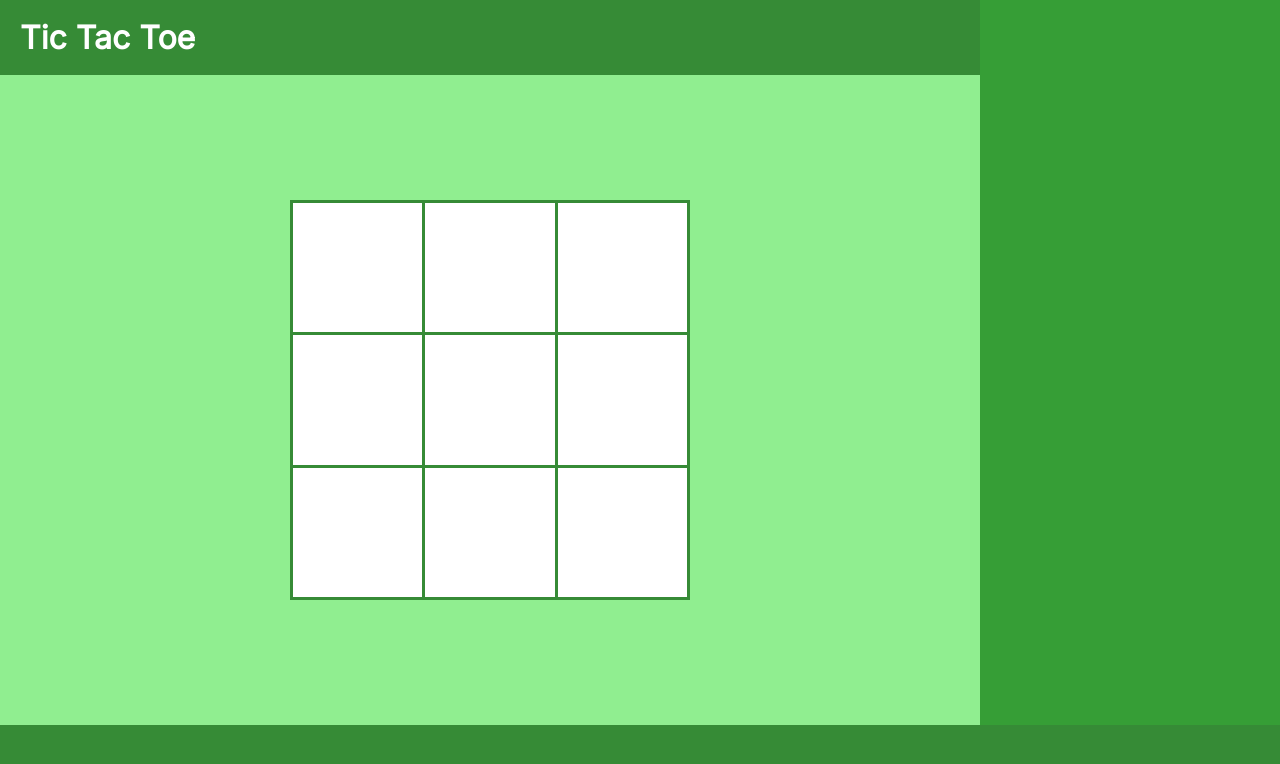
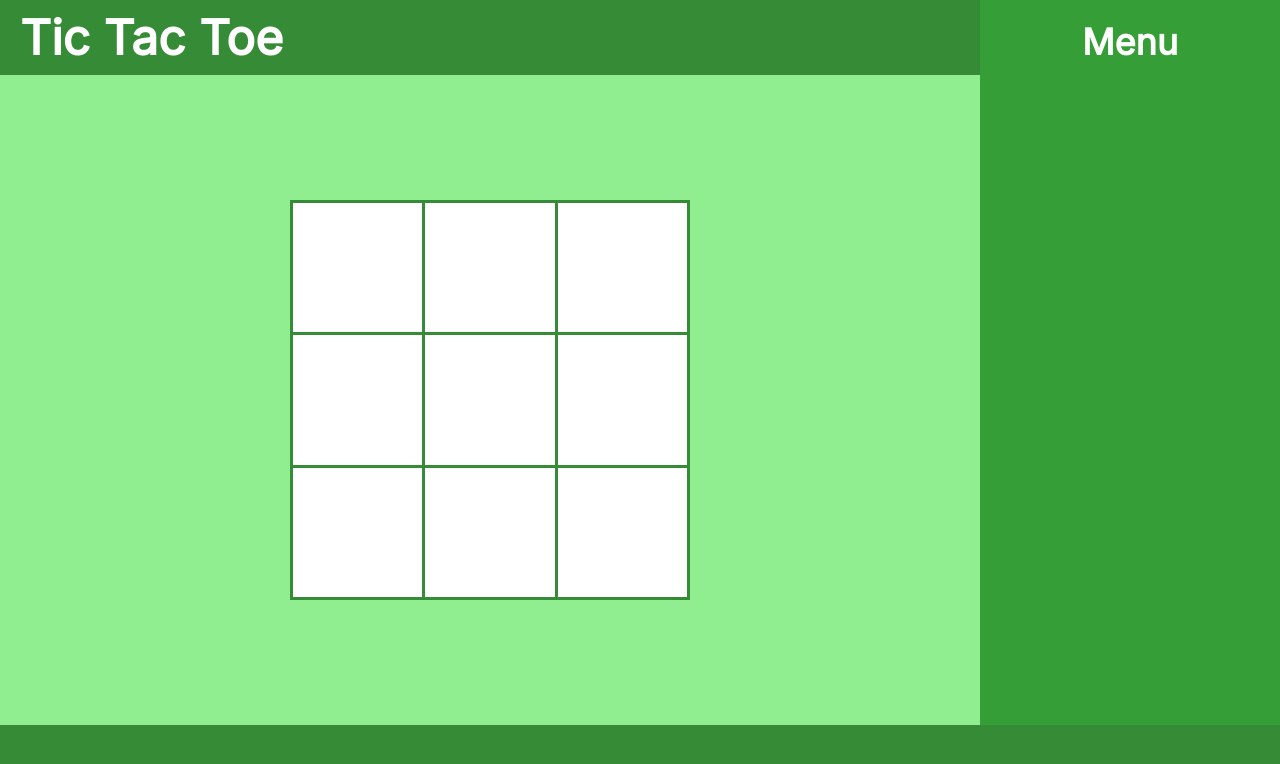
Before and after one commit to villiamrose/odin-tic-tac-toe, a plain HTML site: page index.html in a window 1280 px wide. Drawn offline with Linux system fonts and the light colour scheme.

Commit message:
Add title to sidebar

```diff
--- a/index.html
+++ b/index.html
@@ -9,11 +9,13 @@
   <title>Tic Tac Toe</title>
 </head>
 <body>
-  <div class="header"><div class="title">Tic Tac Toe</div></div>
+  <div class="header"><div class="title"><h2>Tic Tac Toe</h2></div></div>
   <div class="main">
     <div class="board"></div>
   </div>
-  <div class="sidebar"></div>
+  <div class="sidebar">
+    <div class="title"><h2>Menu</h2></div>
+  </div>
   <div class="footer"></div>
   <script src="./scripts/script.js"></script>
 </body>
--- a/styles/styles.css
+++ b/styles/styles.css
@@ -69,6 +69,15 @@ body {
 .sidebar {
   background-color: var(--sidebar);
   grid-area: sidebar;
+  display: flex;
+  flex-flow: column nowrap;
+  align-items: center;
+  padding: 20px 10px;
+}
+
+.sidebar .title {
+  font-size: 1.5rem;
+  font-weight: bold;
 }
 
 .footer {
```
